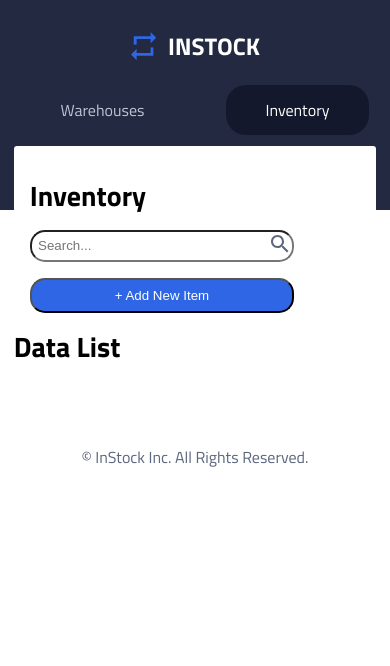
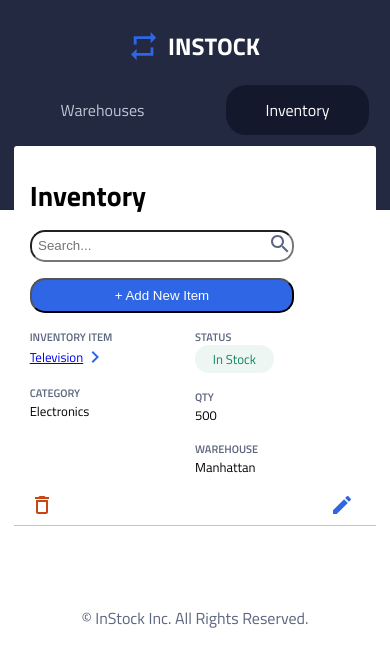
Before and after one commit to RYeeAnn/brainstation-instock, a React (Create React App) app: page /inventory in a window 390 px wide. Shown: the top 666 px of the page. Built offline with nearby package versions, Linux system fonts and the light colour scheme; the HTML template or start-up script is replaced by a standard one.

Commit message:
styling for tablet

```diff
--- a/src/components/InventoryDataList/InventoryDataList.jsx
+++ b/src/components/InventoryDataList/InventoryDataList.jsx
@@ -1,7 +1,88 @@
 import "./InventoryDataList.scss";
+import { useEffect, useState } from "react";
+import DeleteIcon from "../../assets/Icons/delete_outline-24px.svg";
+import EditIcon from "../../assets/Icons/edit-24px.svg";
+import ChevronIcon from "../../assets/Icons/chevron_right-24px.svg"
+import { NavLink } from "react-router-dom";
 
 function InventoryDataList() {
-    return (<h1>Data List</h1>);
+
+    const [inventoryData, setInventoryData] = useState([]);
+
+    // useEffect(() => {
+    //     axios.get("/")
+    // },[])
+
+    return (
+        <div className="inventory-data-list">
+            <ul className="inventory-data-list__unordered-list">
+                <li className="inventory-data-list__heading">
+                    <p className="inventory-data-list__content-items-heading">INVENTORY ITEM</p>
+                    <p className="inventory-data-list__content-items-heading">CATEGORY</p>
+                    <p className="inventory-data-list__content-items-heading">STATUS</p>
+                    <p className="inventory-data-list__content-items-heading">QTY</p>
+                    <p className="inventory-data-list__content-items-heading">WAREHOUSE</p>
+                    <p className="inventory-data-list__content-items-heading">ACTIONS</p>
+                </li>
+
+                <li className="inventory-data-list__list">
+                    <div className="inventory-data-list__content-container">
+                        <div className="inventory-data-list__content-wrapper">
+                            <div className="inventory-data-list__content">
+                                <p className="inventory-data-list__content-items inventory-data-list__content-items--header">INVENTORY ITEM</p>
+
+                                <p className="inventory-data-list__content-items">
+                                    <div className="inventory-data-list__inventoryItem-container">
+                                <NavLink to="/inventory">
+                                    Television
+                                    </NavLink>
+                                    <img src={ChevronIcon} alt="chevron icon"/>
+                                    </div>
+                                </p>
+
+
+                            </div>
+
+                            <div className="inventory-data-list__content">
+                                <p className="inventory-data-list__content-items inventory-data-list__content-items--header">CATEGORY</p>
+                                <p className="inventory-data-list__content-items">Electronics</p>
+                            </div>
+                        </div>
+
+
+                        <div className="inventory-data-list__content-wrapper">
+                            <div className="inventory-data-list__content">
+                                <p className="inventory-data-list__content-items inventory-data-list__content-items--header">STATUS</p>
+                                <div className="inventory-data-list__content-items-status-container">
+                                <p className="inventory-data-list__content-items inventory-data-list__content-items--status">In Stock</p>
+                                </div>
+                            </div>
+
+                            <div className="inventory-data-list__content">
+                                <p className="inventory-data-list__content-items inventory-data-list__content-items--header">QTY</p>
+                                <p className="inventory-data-list__content-items">500</p>
+                            </div>
+
+                            <div className="inventory-data-list__content">
+                                <p className="inventory-data-list__content-items inventory-data-list__content-items--header">WAREHOUSE</p>
+                                <p className="inventory-data-list__content-items">Manhattan</p>
+                            </div>
+                        </div>
+                    </div>
+
+
+                    <div className="inventory-data-list__images-container">
+                        <div className="inventory-data-list__images-wrapper inventory-data-list__images-wrapper--delete">
+                        <img className="inventory-data-list__image inventory-data-list__image--delete" src={DeleteIcon} />
+                        </div>
+                        <div className="inventory-data-list__images-wrapper inventory-data-list__images-wrapper--edit">
+                        <img className="inventory-data-list__image inventory-data-list__image--edit" src={EditIcon} />
+                        </div>
+                    </div>
+                </li>
+            </ul>
+        </div>
+    );
 }
 
 export default InventoryDataList;
--- a/src/components/InventoryDataList/InventoryDataList.scss
+++ b/src/components/InventoryDataList/InventoryDataList.scss
@@ -0,0 +1,203 @@
+@use "../../styles/partials/variables" as *;
+@use "../../styles/partials/mixins" as *;
+
+.inventory-data-list {
+
+    display: flex;
+    justify-content: center;
+    align-items: center;
+    width: 100%;
+
+    &__unordered-list {
+        display: flex;
+        flex-direction: column;
+        width: 100%;
+    }
+
+    &__heading {
+        @include mobile {
+            display: none;
+        }
+
+        @include tablet {
+            display: flex;
+            justify-content: center;
+            align-items: center;
+            width: 100%;
+        }
+    }
+
+    &__content-items-heading {
+
+        display: inline-flex;
+        width: 20%;
+        color: $Slate;
+        font-size: 0.6875rem;
+        font-weight: 600;
+        line-height: 1rem;
+    }
+
+    &__list {
+        display: flex;
+        justify-content: center;
+        align-items: center;
+        width: 100%;
+        border-bottom: 1px solid $Cloud;
+        padding: 0rem 1rem;
+
+        @include mobile {
+            flex-direction: column;
+        }
+
+        @include tablet {
+            flex-direction: row;
+        }
+
+    }
+
+    &__content-container {
+        display: flex;
+        width: 100%;
+    }
+
+    &__content-wrapper {
+        display: flex;
+
+        @include mobile {
+            flex-direction: column;
+            width: 49%;
+            margin-right: 0.5rem;
+        }
+
+        @include tablet {
+            flex-direction: row;
+        }
+    }
+
+    &__content {
+        margin-bottom: 1rem;
+    }
+
+    &__content-items {
+        text-decoration: none;
+
+        font-size: 0.8125rem;
+        font-style: normal;
+        font-weight: 400;
+        line-height: 1.25rem;
+        /* 153.846% */
+
+        &--status {
+            color: $Green;
+            padding: 4px 8px;
+            display: inline-flex;
+            align-items: center;
+            justify-content: center;
+            width: 100%;
+
+        }
+
+        &--header {
+            color: $Slate;
+            font-size: 0.6875rem;
+            font-weight: 600;
+            line-height: 1rem;
+            /* 145.455% */
+
+            @include mobile {}
+
+            @include tablet {
+                display: none;
+            }
+        }
+    }
+
+    &__content-items-status-container {
+        border-radius: 20px;
+        background: rgba(21, 132, 99, 0.07);
+
+
+        @include mobile {
+            width: 50%;
+        }
+
+        @include tablet {
+            width: 20%;
+        }
+    }
+
+    &__inventoryItem-container {
+        display: flex;
+        justify-content: flex-start;
+        align-items: center;
+    }
+
+    &__images-container {
+
+        @include mobile {
+            display: flex;
+            width: 100%;
+            padding-bottom: 0.5rem;
+            // justify-content: center;
+            // align-items: center;
+        }
+
+        @include tablet {
+            display: inline-flex;
+            // width: 25%;
+            width: 20%;
+
+        }
+    }
+
+    &__images-wrapper {
+        display: inline-flex;
+
+        @include mobile {
+            width: 49%;
+        }
+
+        @include tablet {
+            width: 25%;
+        }
+
+        &--delete {
+
+            justify-content: flex-start;
+            align-items: flex-start;
+            // margin-right: 15rem;
+        }
+
+        &--edit {
+            justify-content: flex-end;
+            align-items: flex-end;
+        }
+    }
+
+    &__image {
+        display: inline-flex;
+        width: 24px;
+        height: 24px;
+
+        // &--delete {
+
+        //     justify-content: flex-start;
+        //     align-items: flex-start;
+        //     // margin-right: 15rem;
+        // }
+
+        // &--edit {
+        //     justify-content: flex-end;
+        //     align-items: flex-end;
+        // }
+    }
+
+
+
+    // &__list-items {
+    //     display: inline-flex;
+    //     justify-content: space-evenly;
+    //     align-items: center;
+    //     width: 15%;
+    // }
+}
```
